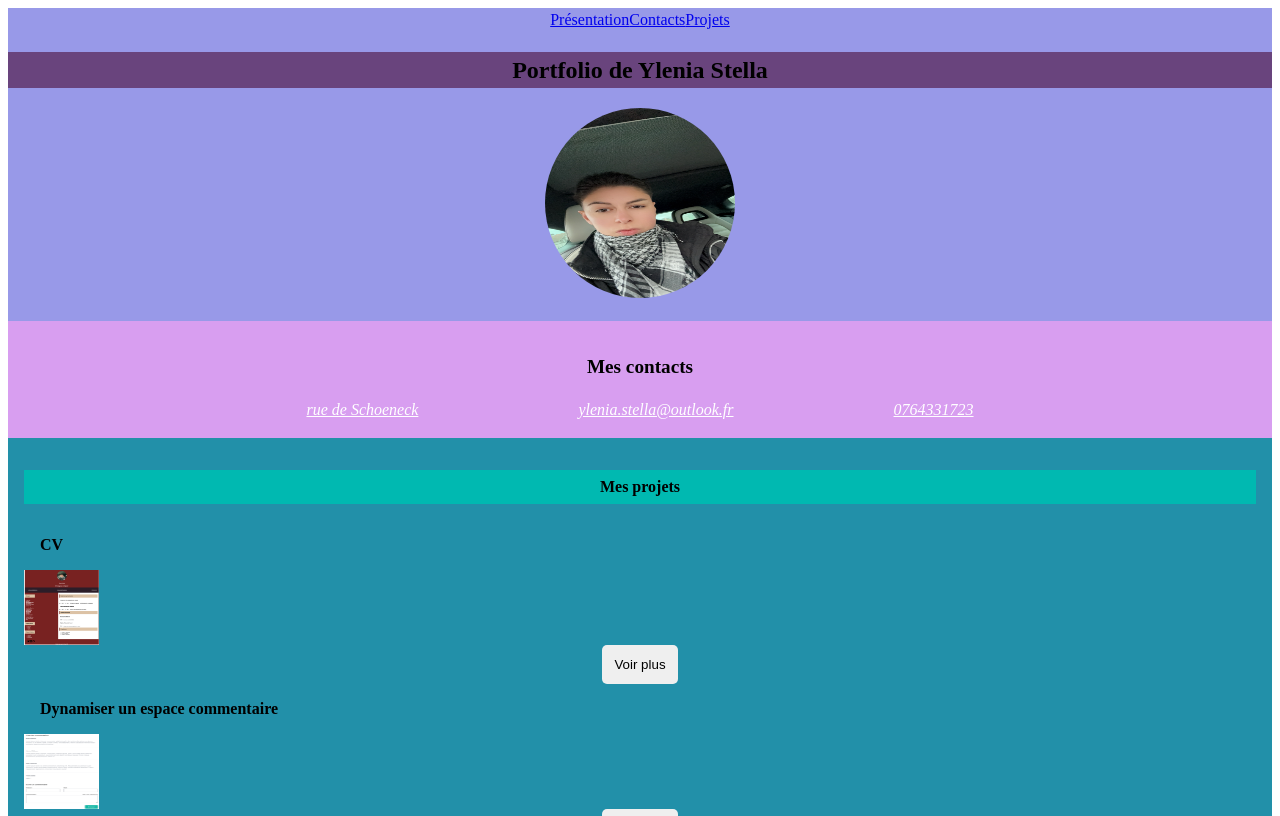
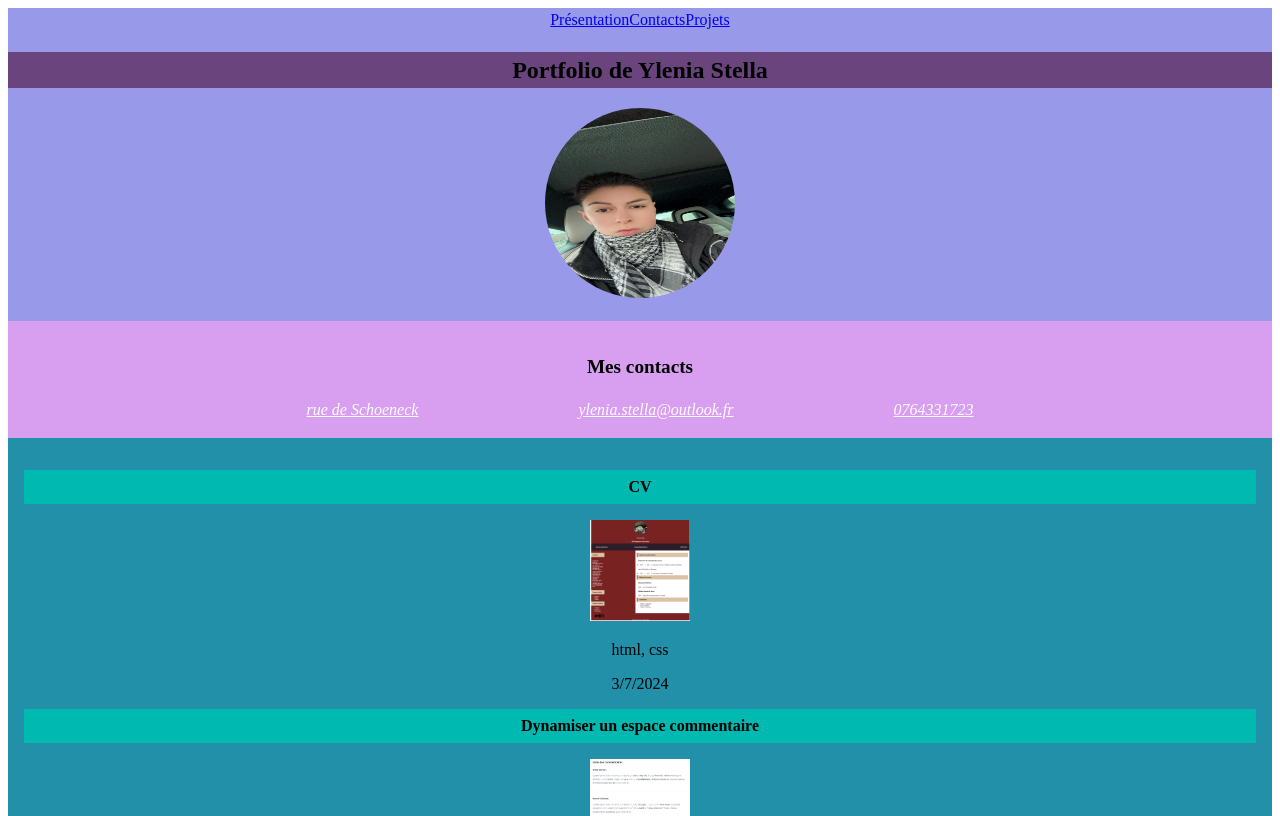
Before and after one commit to yleniastella11/mon-projet-vue, a Vue app: page /projects in a window 1280 px wide. Shown: the top 816 px of the page. Built offline with nearby package versions, Linux system fonts and the light colour scheme.

Commit message:
modifications

```diff
--- a/src/components/Footer.vue
+++ b/src/components/Footer.vue
@@ -39,7 +39,6 @@ footer {
 
 .logo_media a {
   display: inline-block;
-  justify-content: center;
   align-items: center;
   width: 50px;
   height: 50px;
--- a/src/views/Projects.vue
+++ b/src/views/Projects.vue
@@ -1,15 +1,27 @@
 <template>
-    <div class="gallery">
-      <h3>Mes projets</h3>
-        <section v-for="project in projects">
-          <h4>{{ project.title }}</h4>
-            <img :src="project.image" alt="projects.image">
-            <button @click.exact="onClick">Voir plus</button>
-        </section>
+  <div>
+    <div v-for="project in projects" :key="project.title">
+      <h3>{{ project.title }}</h3>
+      <img
+        :src="project.image"
+        :alt="project.title"
+        @click="openModal(project.image)"
+        style="cursor: pointer; width: 100px; height: auto;"
+      />
+      <p>{{ project.technos }}</p>
+      <p>{{ project.time }}</p>
     </div>
+
+    <!-- Modal pour afficher l'image agrandie -->
+    <div v-if="isModalOpen" class="modal" @click="closeModal">
+      <img :src="currentImage" class="modal-image" />
+    </div>
+  </div>
 </template>
 
 <script setup>
+import { ref } from 'vue';
+
 const projects = [
   {
     title: "CV",
@@ -33,21 +45,39 @@ const projects = [
   },
 ];
 
+const isModalOpen = ref(false);
+const currentImage = ref('');
 
-const onClick = () => {
-  console.log('Le projet est ouvert !');
+const openModal = (image) => {
+  currentImage.value = image;
+  isModalOpen.value = true;
+};
+
+const closeModal = () => {
+  isModalOpen.value = false;
+  currentImage.value = '';
 };
 </script>
 
 <style scoped>
-button {
-  color: black;
-  padding: 12px;
-  border: none;
-  border-radius: 5px;
+.modal {
+  position: fixed;
+  top: 0;
+  left: 0;
+  right: 0;
+  bottom: 0;
+  background-color: rgba(0, 0, 0, 0.8);
+  display: flex;
+  justify-content: center;
+  align-items: center;
+}
+
+.modal-image {
+  max-width: 90%;
+  max-height: 90%;
 }
 img {
-  display: block;
+  display: inline-block;
   width: 75px;
   height: 75px;
 }
```
